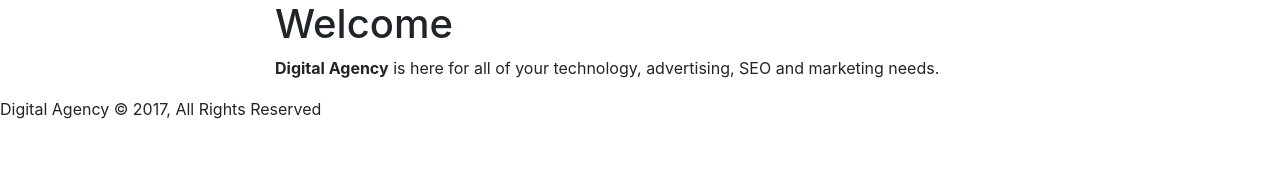
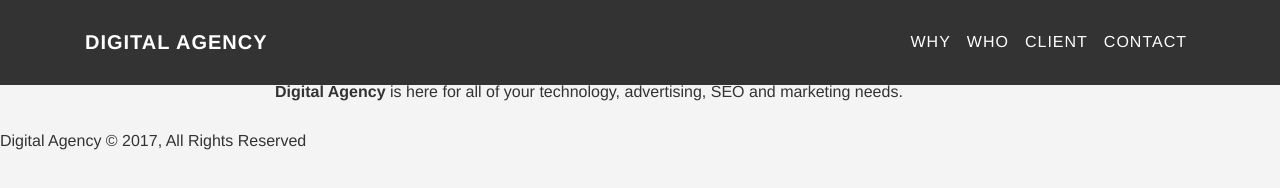
Before and after one commit to petriDiaconescu/Projects-in-Bootstrap-4, a website: page index.html in a window 1280 px wide. Drawn offline with nearby package versions, Linux system fonts and the light colour scheme; files that its build step writes are made by us from their sources.

Commit message:
Typography and style navbar

```diff
--- a/index.html
+++ b/index.html
@@ -10,7 +10,7 @@
     <link rel="stylesheet" href="css/bootstrap.css">
     <link rel="stylesheet" href="css/style.css">
 
-    <title>Hello, world!</title>
+    <title>Digital Agency</title>
   </head>
   <body id="page-top" data-spy="scroll" data-target=".navbar-custom">
     <nav class="navbar navbar-expand-md navbar-custom navbar-dark fixed-top">
--- a/scss/style.scss
+++ b/scss/style.scss
@@ -1,9 +1,103 @@
-/*
-To change this license header, choose License Headers in Project Properties.
-To change this template file, choose Tools | Templates
-and open the template in the editor.
-*/
-/*
-    Created on : Jan 5, 2018, 11:28:14 AM
-    Author     : petrero
-*/
+$primary: #26a5d3;
+$dark: #333;
+$light: #f4f4f4;
+
+html {
+  width: 100%;
+  height: 100%;
+}
+
+body {
+  width: 100%;
+  height: 100%;
+  font-family: "Helvetica Neue", Helvetica, Arial, sans-serif;
+  color: $dark;
+  background-color: $light;
+  overflow-x: hidden;
+}
+
+//Typography
+h1, h2, h3, h4, h5, h6 {
+  margin: 0 0 2rem;
+  text-transform: uppercase;
+  font-family: "Montserrat", "Helvetica Neue", Helvetica, Arial, sans-serif;
+  letter-spacing: 1px;
+}
+
+p {
+  margin: 0 0 1.5rem;
+}
+
+a {
+  color: $primary;
+
+  &:hover,
+  &:focus  {
+    text-decoration: none;
+    color: darken($primary, 20%);
+
+  }
+}
+
+//Navigation
+
+.navbar {
+  margin-bottom: 0;
+  border-bottom: 1px solid rgba(255,255,255,0.3);
+  text-transform: uppercase;
+  font-family: "Montserrat", "Helvetica Neue", Helvetica, Arial, sans-serif;
+  background-color: $dark !important;
+}
+
+.navbar-brand {
+  font-weight: 700;
+}
+
+.navbar-brand:focus {
+  outline: none;
+}
+
+.navbar-custom a {
+  color: $light;
+}
+
+.navbar-custom .nav li a {
+  -webkit-transition: background .3s ease-in-out;
+  -moz-transition: background .3s ease-in-out;
+  transition: background .3s ease-in-out;
+}
+
+.navbar-custom .nav li a:hover,
+.navbar-custom .nav li a:focus,
+.navbar-custom .nav li.active {
+  outline: none;
+  background-color: rgba(255,255,255,0.2);
+}
+
+.navbar-dark {
+  .navbar-nav {
+    .nav-link {
+      color: #fff;
+    }
+  }
+}
+
+@media(min-width: 767px){
+  .navbar {
+    padding: 1.4rem 0;
+    border-bottom: none;
+    letter-spacing: 1px;
+    background: transparent;
+    -webkit-transition: background .5s ease-in-out, padding .5s ease-in-out;
+    -moz-transition: background .5s ease-in-out, padding .5s ease-in-out;
+    transition: background .5s ease-in-out, padding .5s ease-in-out;
+  }
+  .top-nav-collapse {
+    padding: 0;
+    background-color: $dark;
+  }
+
+  .navbar-custom.top-nav-collapse {
+    border-bottom: 1px solid rgba(255, 255, 255, 0.3);
+  }
+}
```
Also changed, not shown: snapshots/after.jpg (added), snapshots/before.jpg (added).
